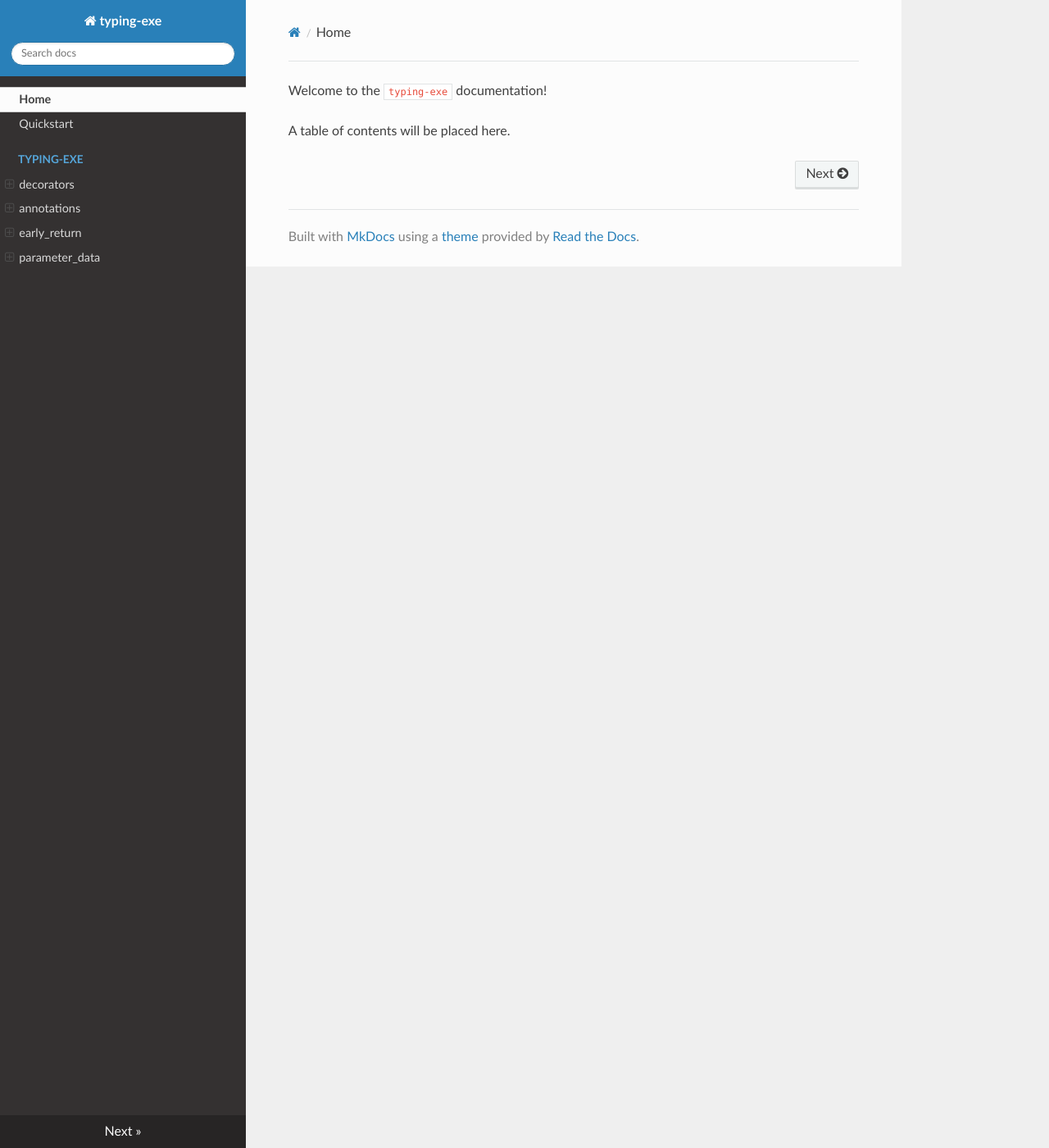
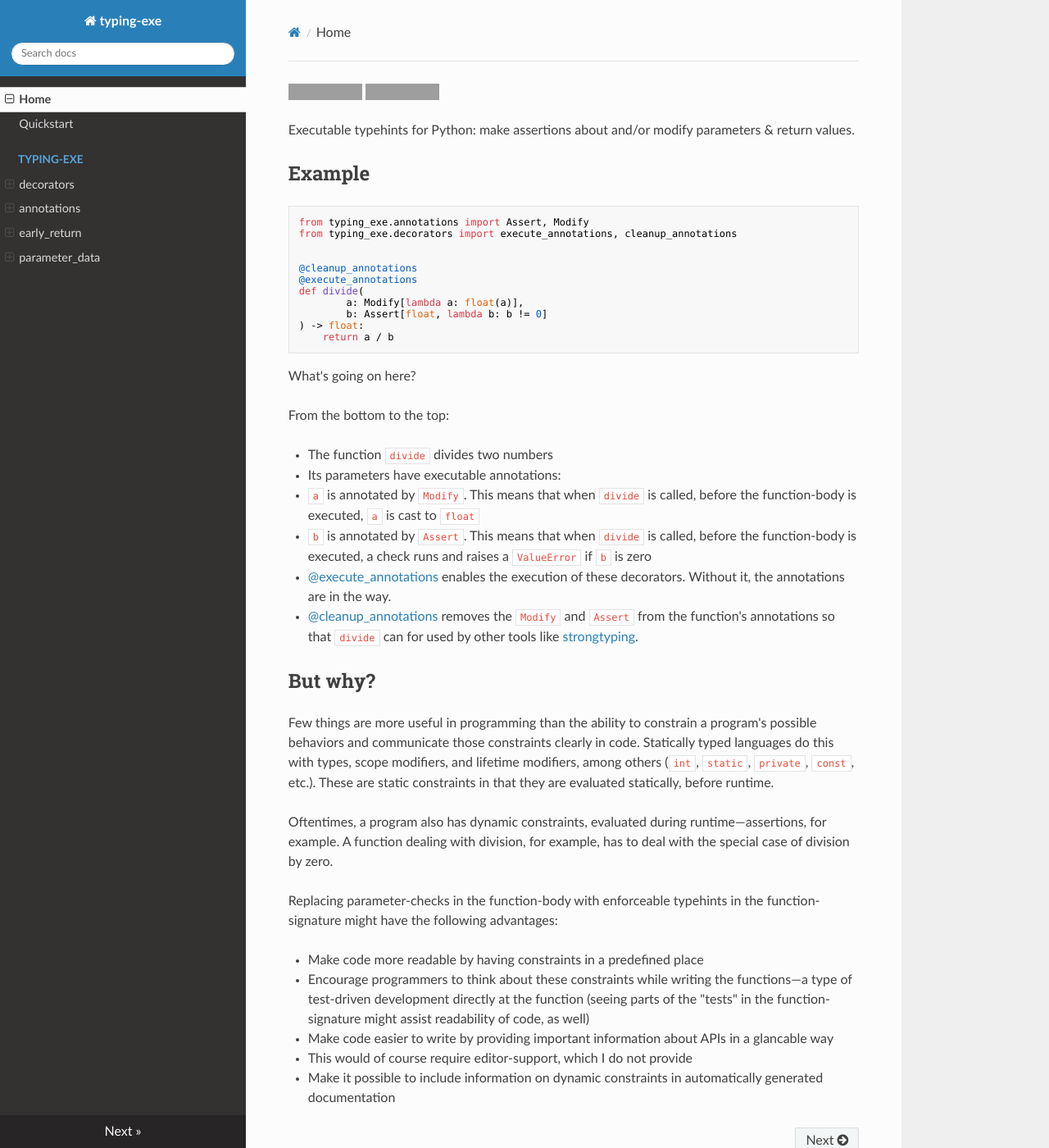
Before and after one commit to snimu/typing-exe, an MkDocs documentation site: the page built from docs/index.md, in a window 1280 px wide and 1400 px high. Shown: the whole window at 82% size. Built offline with MkDocs 1.6.1, drawn with Linux system fonts in a browser that asks for light colours; nearby versions of some CDN libraries; grey boxes are pictures that could not be loaded.

Commit message:
update documentation

````diff
--- a/docs/index.md
+++ b/docs/index.md
@@ -1,3 +1,58 @@
-Welcome to the `typing-exe` documentation!
+![Tests](https://github.com/snimu/typing-exe/actions/workflows/tests.yml/badge.svg)
+![License](https://img.shields.io/github/license/snimu/typing-exe)
 
-A table of contents will be placed here.
+Executable typehints for Python: make assertions about and/or modify parameters & return values.
+
+## Example
+
+```python
+from typing_exe.annotations import Assert, Modify
+from typing_exe.decorators import execute_annotations, cleanup_annotations
+
+
+@cleanup_annotations
+@execute_annotations
+def divide(
+        a: Modify[lambda a: float(a)],
+        b: Assert[float, lambda b: b != 0]
+) -> float:
+    return a / b
+```
+
+What's going on here?
+
+From the bottom to the top:
+
+- The function `divide` divides two numbers
+- Its parameters have executable annotations:
+  - `a` is annotated by `Modify`. This means that when `divide` is called,
+before the function-body is executed, `a` is cast to `float`
+  - `b` is annotated by `Assert`. This means that when `divide` is called,
+before the function-body is executed, a check runs and raises a `ValueError`
+if `b` is zero
+- [@execute_annotations](https://snimu.github.io/typing-exe/execute_annotations/)
+enables the execution of these decorators. Without it, the annotations are in the way.
+- [@cleanup_annotations](https://snimu.github.io/typing-exe/cleanup_annotations/)
+removes the `Modify` and `Assert` from the function's annotations so that `divide`
+can for used by other tools like [strongtyping](https://github.com/FelixTheC/strongtyping).
+
+## But why?
+
+Few things are more useful in programming than the ability to constrain a program's possible behaviors
+and communicate those constraints clearly in code. Statically typed languages do this with types, scope modifiers,
+and lifetime modifiers, among others (`int`, `static`, `private`, `const`, etc.). These are static constraints
+in that they are evaluated statically, before runtime.
+
+Oftentimes, a program also has dynamic constraints, evaluated during runtime&mdash;assertions, for example.
+A function dealing with division, for example, has to deal with the special case of division by zero.
+
+Replacing parameter-checks in the function-body with enforceable typehints in the
+function-signature might have the following advantages:
+
+- Make code more readable by having constraints in a predefined place
+- Encourage programmers to think about these constraints while writing the functions&mdash;a type of
+test-driven development directly at the function (seeing parts of the "tests" in the function-signature
+might assist readability of code, as well)
+- Make code easier to write by providing important information about APIs in a glancable way
+  - This would of course require editor-support, which I do not provide
+- Make it possible to include information on dynamic constraints in automatically generated documentation
````
